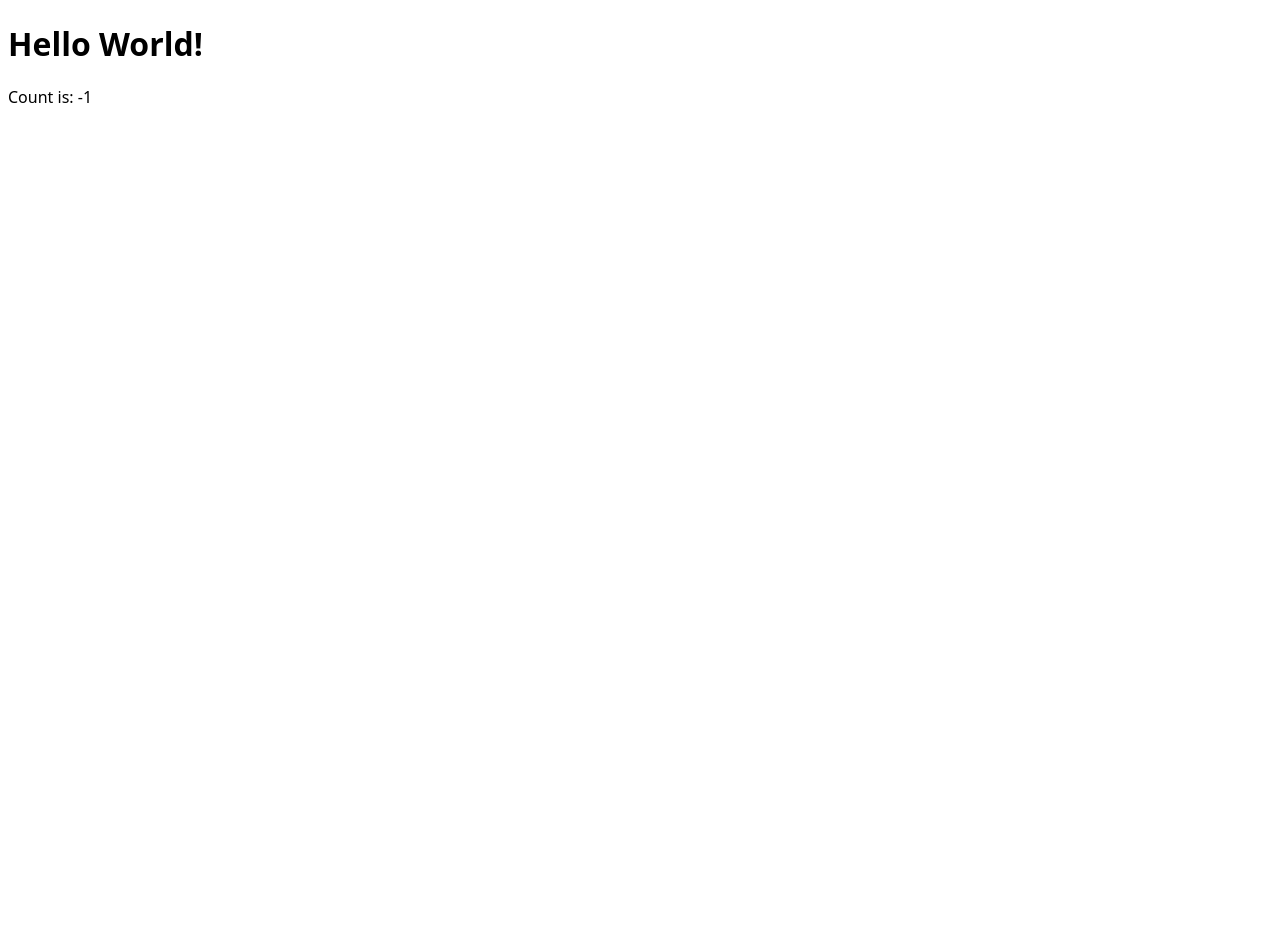
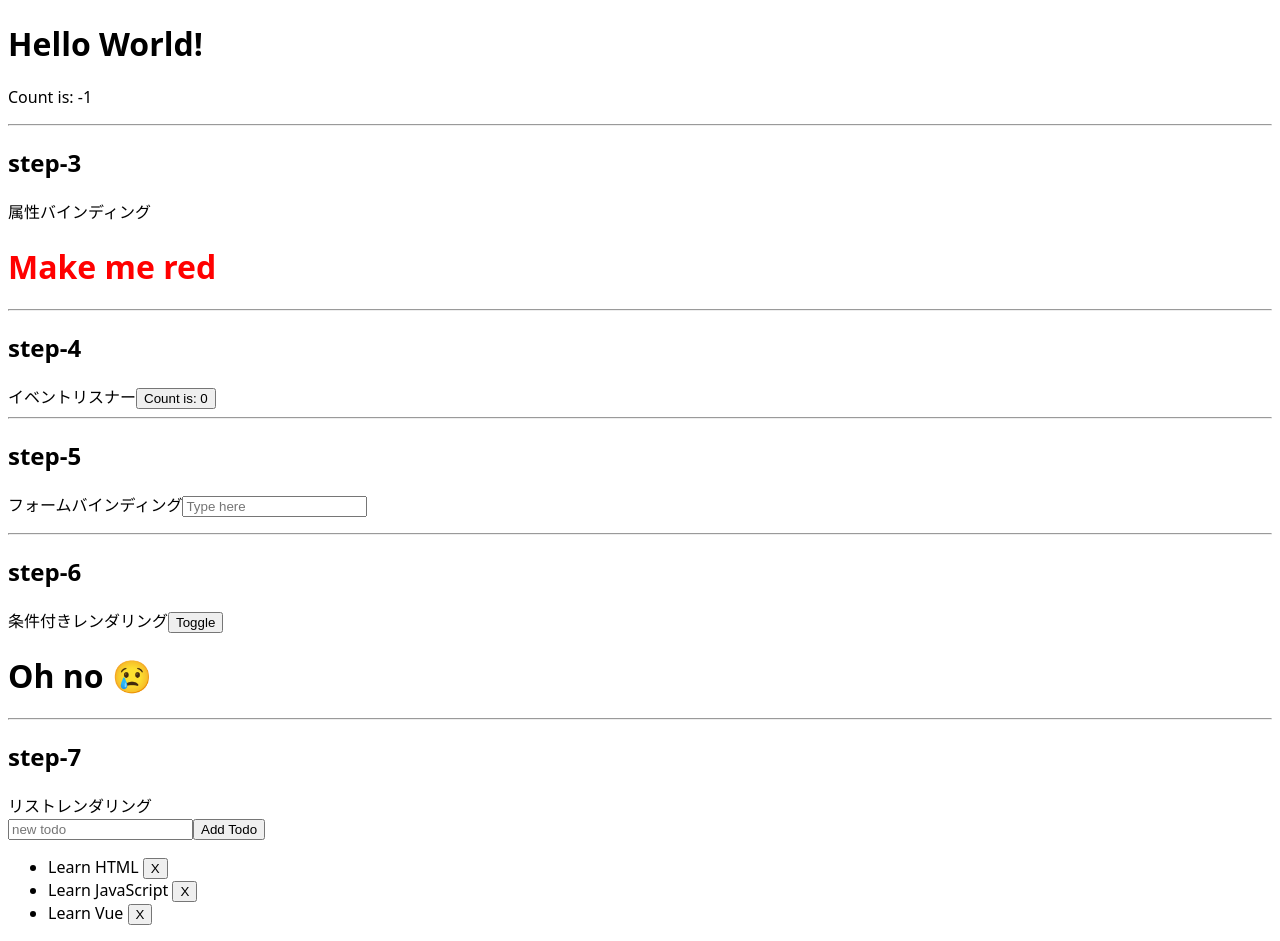
Before and after one commit to rx21js6/learn-vue3-20260106, a Vue app: page / in a window 1280 px wide. Shown: the part 281-1222 px from the top of the page. Before the commit the page ends 800 px from the top, so only its background shows below. Built offline with nearby package versions, Linux system fonts and the light colour scheme.

Commit message:
step-3〜step-7

```diff
--- a/src/App.vue
+++ b/src/App.vue
@@ -1,6 +1,11 @@
 <script setup lang="ts">
 import Step1 from './tutorial/step-1/Step1.vue'
 import Step2 from './tutorial/step-2/Step2.vue'
+import Step3 from './tutorial/step-3/Step3.vue'
+import Step4 from './tutorial/step-4/Step4.vue'
+import Step5 from './tutorial/step-5/Step5.vue'
+import Step6 from './tutorial/step-6/Step6.vue'
+import Step7 from './tutorial/step-7/Step7.vue'
 </script>
 
 <template>
@@ -17,6 +22,46 @@ import Step2 from './tutorial/step-2/Step2.vue'
     <label>宣言的レンダリング</label>
     <Step2 />
   </div>
+
+  <hr />
+
+  <div>
+    <h2>step-3</h2>
+    <label>属性バインディング</label>
+    <Step3 />
+  </div>
+
+  <hr />
+
+  <div>
+    <h2>step-4</h2>
+    <label>イベントリスナー</label>
+    <Step4 />
+  </div>
+
+  <hr />
+
+  <div>
+    <h2>step-5</h2>
+    <label>フォームバインディング</label>
+    <Step5 />
+  </div>
+
+  <hr />
+
+  <div>
+    <h2>step-6</h2>
+    <label>条件付きレンダリング</label>
+    <Step6 />
+  </div>
+
+  <hr />
+
+  <div>
+    <h2>step-7</h2>
+    <label>リストレンダリング </label>
+    <Step7 />
+  </div>
 </template>
 
 <style scoped></style>
--- /dev/null
+++ b/src/tutorial/step-3/Step3.vue
@@ -0,0 +1,15 @@
+<script setup lang="ts">
+import { ref } from 'vue'
+
+const titleClass = ref('title')
+</script>
+
+<template>
+  <h1 :class="titleClass">Make me red</h1>
+</template>
+
+<style>
+.title {
+  color: red;
+}
+</style>
--- /dev/null
+++ b/src/tutorial/step-4/Step4.vue
@@ -0,0 +1,14 @@
+<script setup>
+import { ref } from 'vue'
+
+const count = ref(0)
+
+const onClick = () => {
+  count.value++
+}
+</script>
+
+<template>
+  <!-- make this button work -->
+  <button @click="onClick">Count is: {{ count }}</button>
+</template>
--- /dev/null
+++ b/src/tutorial/step-5/Step5.vue
@@ -0,0 +1,10 @@
+<script setup>
+import { ref } from 'vue'
+
+const text = ref('')
+</script>
+
+<template>
+  <input v-model="text" placeholder="Type here" />
+  <p>{{ text }}</p>
+</template>
--- /dev/null
+++ b/src/tutorial/step-6/Step6.vue
@@ -0,0 +1,15 @@
+<script setup>
+import { ref } from 'vue'
+
+const awesome = ref(false)
+
+function toggle() {
+  awesome.value = !awesome.value
+}
+</script>
+
+<template>
+  <button @click="toggle">Toggle</button>
+  <h1 v-if="awesome">Vue is awesome!</h1>
+  <h1 v-else>Oh no 😢</h1>
+</template>
--- /dev/null
+++ b/src/tutorial/step-7/Step7.vue
@@ -0,0 +1,38 @@
+<script setup>
+import { ref } from 'vue'
+
+// give each todo a unique id
+let id = 0
+
+const newTodo = ref('')
+const todos = ref([
+  { id: id++, text: 'Learn HTML' },
+  { id: id++, text: 'Learn JavaScript' },
+  { id: id++, text: 'Learn Vue' },
+])
+
+function addTodo() {
+  newTodo.value = newTodo.value.trim()
+  if (newTodo.value) {
+    todos.value.push({ id: id++, text: newTodo.value })
+  }
+  newTodo.value = ''
+}
+
+function removeTodo(todo) {
+  todos.value = todos.value.filter((t) => t.id !== todo.id)
+}
+</script>
+
+<template>
+  <form @submit.prevent="addTodo">
+    <input v-model="newTodo" required placeholder="new todo" />
+    <button>Add Todo</button>
+  </form>
+  <ul>
+    <li v-for="todo in todos" :key="todo.id">
+      {{ todo.text }}
+      <button @click="removeTodo(todo)">X</button>
+    </li>
+  </ul>
+</template>
```
